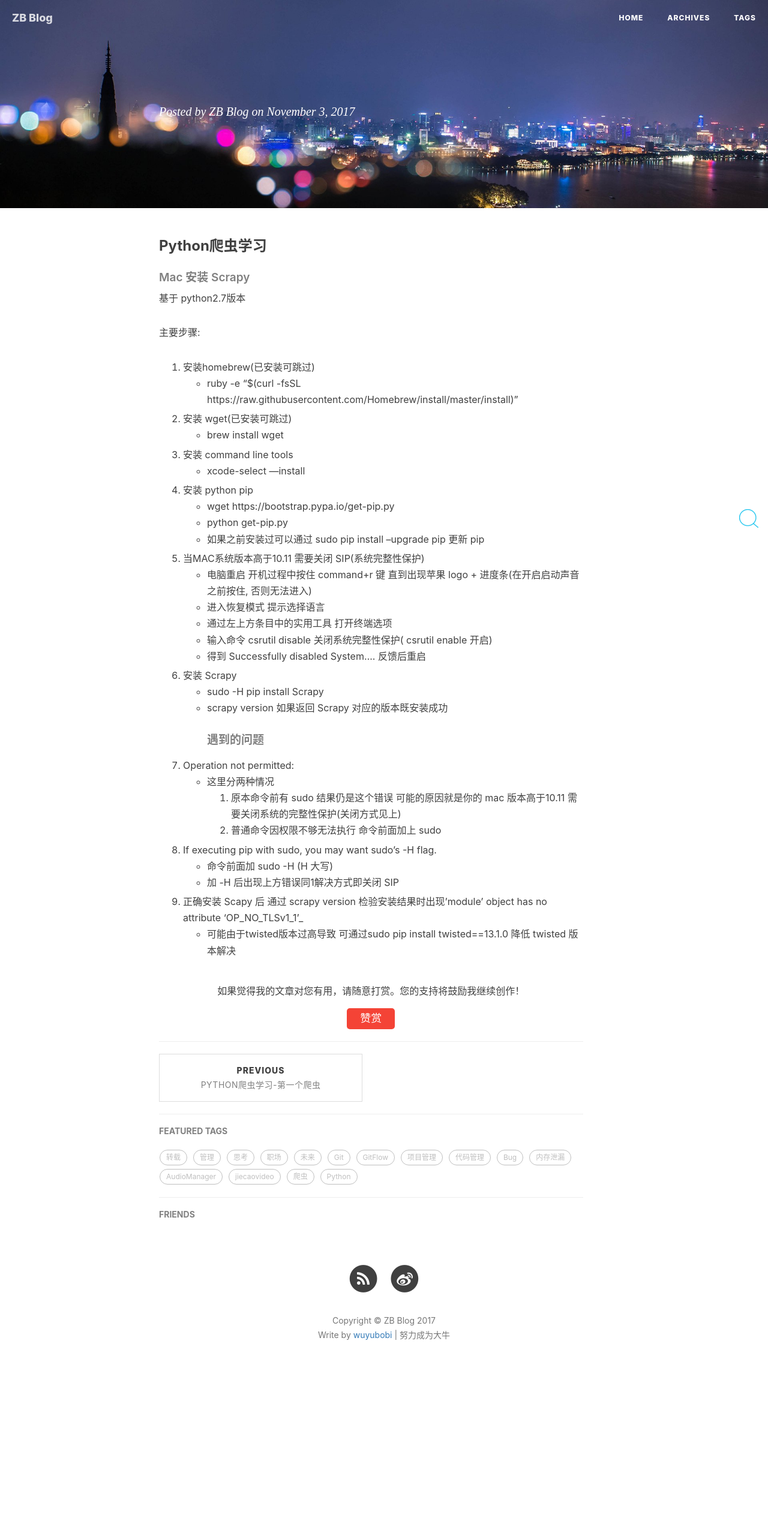
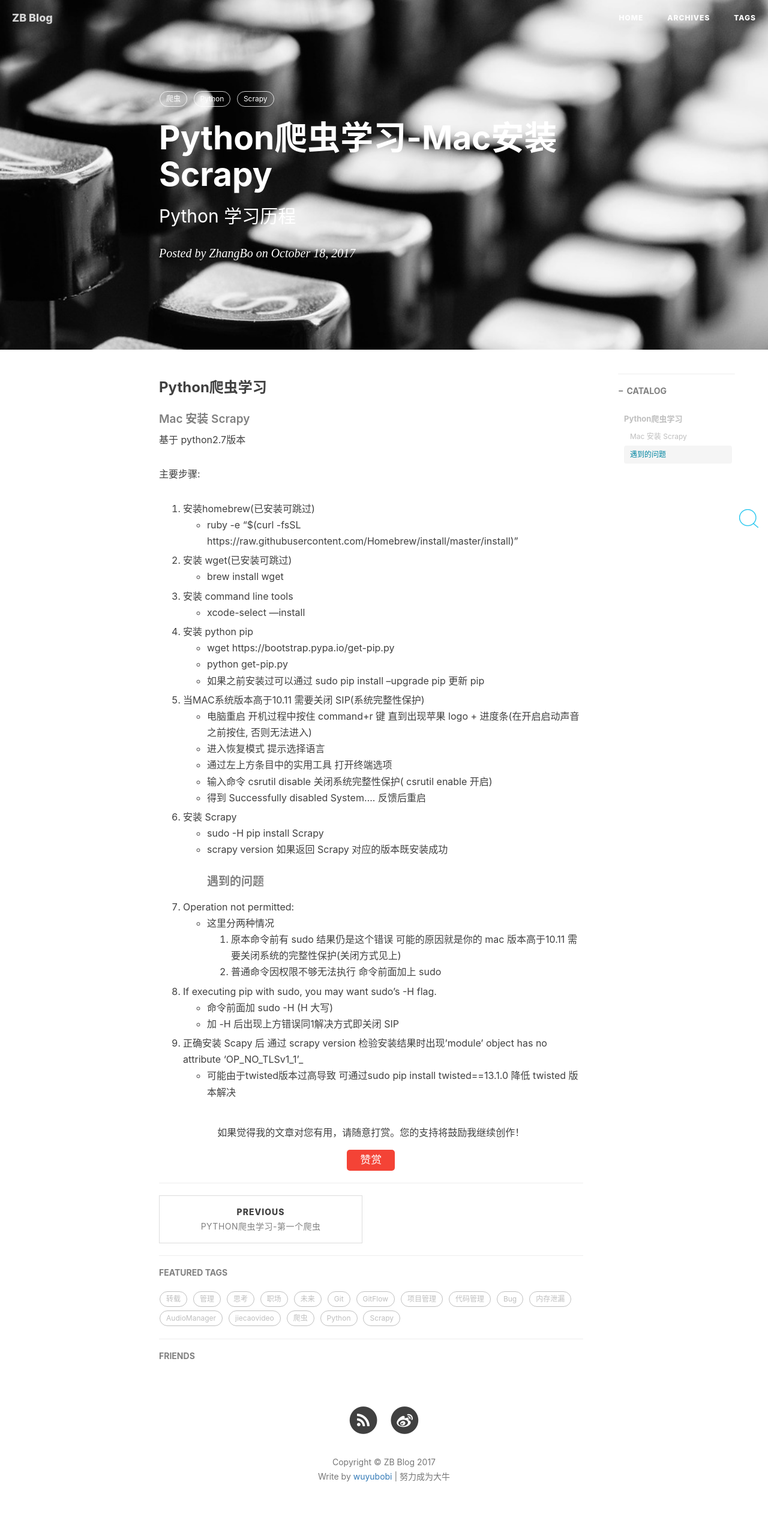
Before and after one commit to wuyubobi/wuyubobi.github.io, a Jekyll site: the page built from _posts/2017-10-18-Mac下的 Scrapy 的安装.markdown, in a window 1280 px wide. Shown: the whole page at 60% size. Built offline with Jekyll 4.4.1, drawn with Linux system fonts in a browser that asks for light colours; nearby versions of some CDN libraries; our own code applies the rules of GitHub Pages for plain Markdown files; comment, search, counter and statistics services are not loaded; before the commit the page ends 2330 px from its top, so only the background shows below that.

Commit message:
fix title error

```diff
--- a/_posts/2017-10-18-Mac下的 Scrapy 的安装.markdown
+++ b/_posts/2017-10-18-Mac下的 Scrapy 的安装.markdown
@@ -1,10 +1,10 @@
 ---
 layout:     post
-title:      Python爬虫学习-Mac 安装 Scrapy
+title:      Python爬虫学习-Mac安装Scrapy
 subtitle:   Python 学习历程
 date:       2017-10-18
 author:     "ZhangBo"
-header-img: "img/post-bg-gongju.jpg”
+header-img: "img/post-bg-gongju.jpg"
 catalog: true
 tags:
 - 爬虫
```
